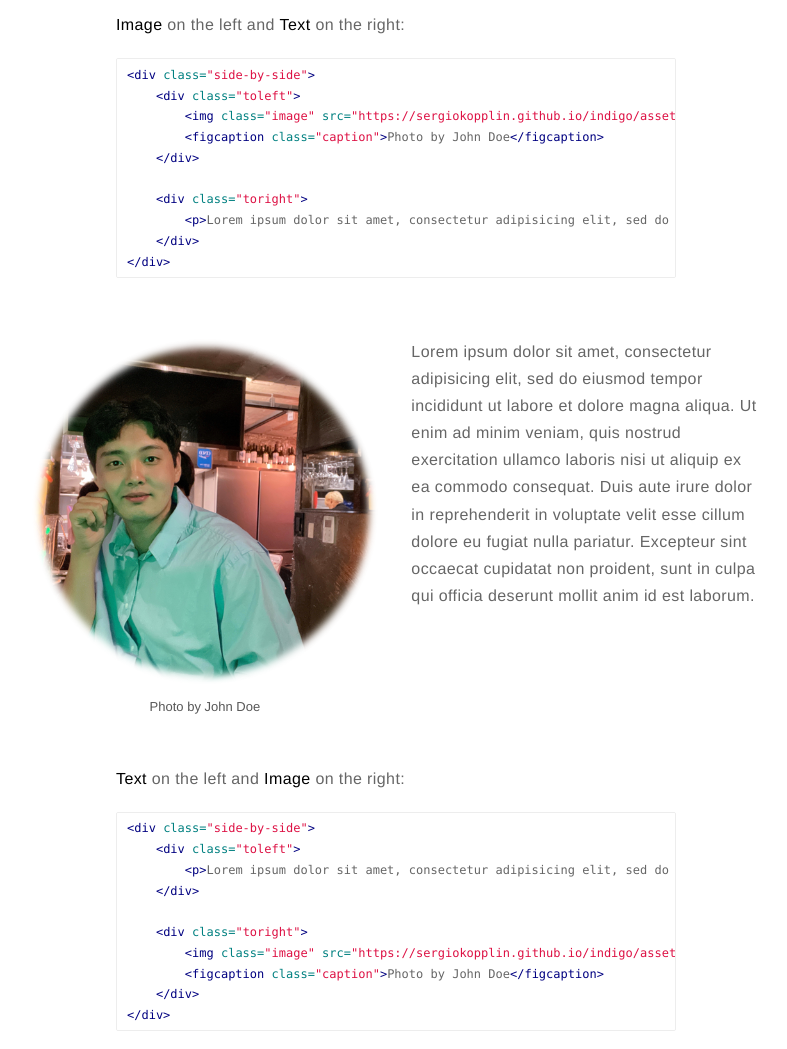
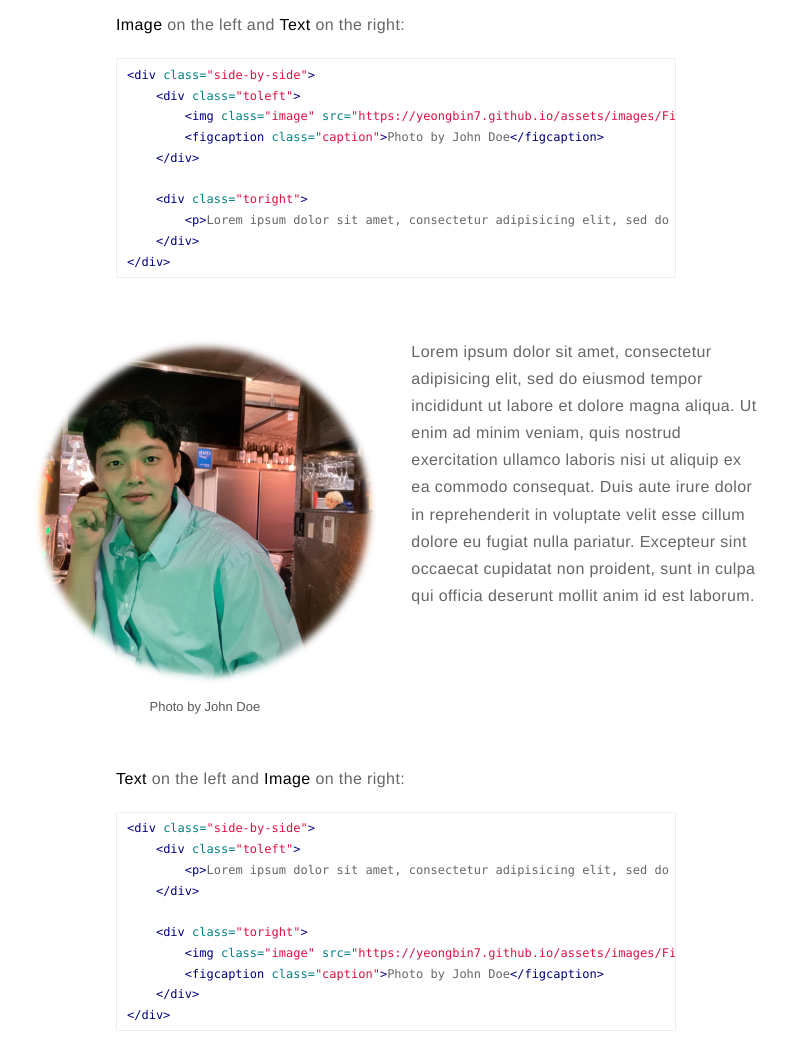
Before and after one commit to yeongbin7/yeongbin7.github.io, a Jekyll site: the page built from _posts/2015-02-24-markdown-extra-components.markdown, in a window 1280 px wide and 1400 px high, scrolled down 1070 px. Shown: the part 151-1200 px from the top of the window, without its empty margins (244-1031 px from the left). Built offline with Jekyll 4.4.1, drawn with Linux system fonts in a browser that asks for light colours; nearby versions of some CDN libraries; comment, search, counter and statistics services are not loaded; some of the changed lines change nothing that is shown.

Commit message:
revise url

```diff
--- a/_config.yml
+++ b/_config.yml
@@ -20,7 +20,7 @@
 resume-external: true
 resume-url: https://google.com/?q=my+resume
 
-url: https://sergiokopplin.github.io/indigo
+url: https://yeongbin7.github.io
 # your url: https://USERNAME.github.io
 
 permalink: /:title/
```
